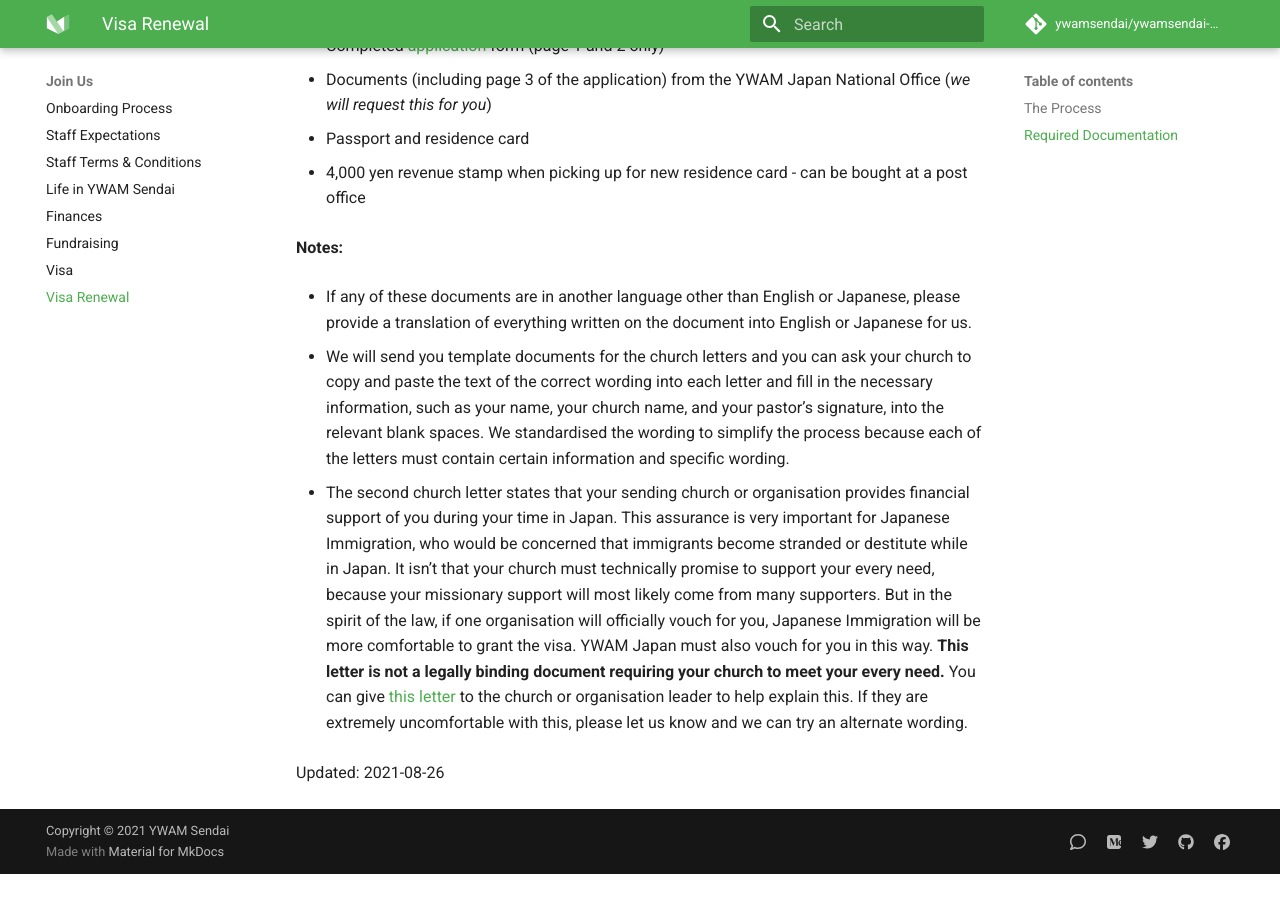
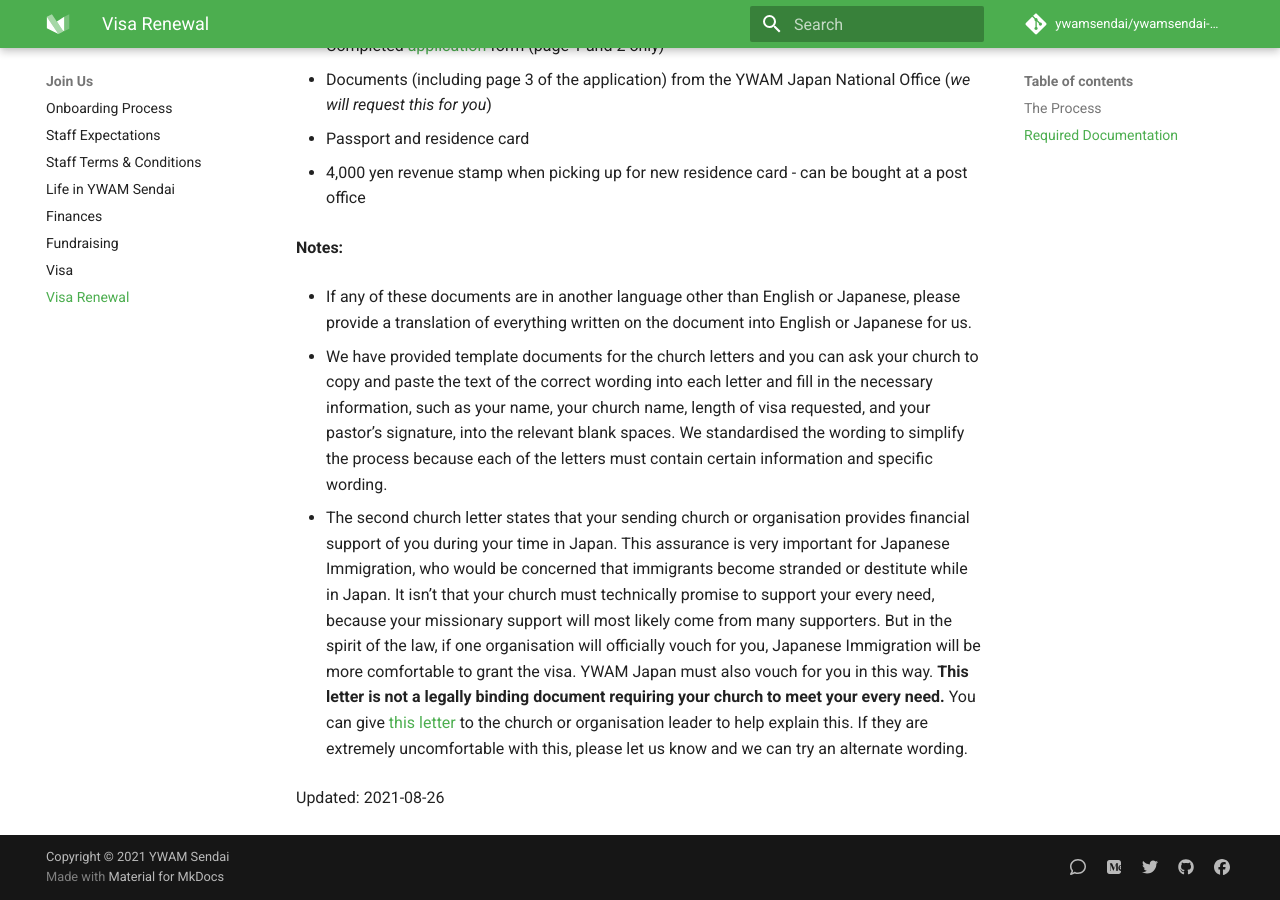
Before and after one commit to ywamsendai/ywamsendai-wiki, an MkDocs documentation site: the page built from docs/ywam/visarenewal.md, in a window 1280 px wide and 900 px high, scrolled down 925 px. Built offline with MkDocs 1.6.1 and Material for MkDocs 9.7.7, drawn with Linux system fonts in a browser that asks for light colours; comment, search, counter and statistics services are not loaded; before the commit the page ends 1799 px from its top, so only the background shows below that.

Commit message:
updated wording

```diff
--- a/docs/ywam/visarenewal.md
+++ b/docs/ywam/visarenewal.md
@@ -34,7 +34,7 @@
 
 * If any of these documents are in another language other than English or Japanese, please provide a translation of everything written on the document into English or Japanese for us.
 
-* We will send you template documents for the church letters and you can ask your church to copy and paste the text of the correct wording into each letter and fill in the necessary information, such as your name, your church name, and your pastor’s signature, into the relevant blank spaces. We standardised the wording to simplify the process because each of the letters must contain certain information and specific wording.
+* We have provided template documents for the church letters and you can ask your church to copy and paste the text of the correct wording into each letter and fill in the necessary information, such as your name, your church name, length of visa requested, and your pastor’s signature, into the relevant blank spaces. We standardised the wording to simplify the process because each of the letters must contain certain information and specific wording.
 
 * The second church letter states that your sending church or organisation provides financial support of you during your time in Japan. This assurance is very important for Japanese Immigration, who would be concerned that immigrants become stranded or destitute while in Japan. It isn’t that your church must technically promise to support your every need, because your missionary support will most likely come from many supporters. But in the spirit of the law, if one organisation will officially vouch for you, Japanese Immigration will be more comfortable to grant the visa. YWAM Japan must also vouch for you in this way. **This letter is not a legally binding document requiring your church to meet your every need.** You can give [this letter](https://docs.google.com/document/d/1KKXTho_OyYNvdtzujvbaIqfp9yFA8uI2LY-5PyZIj2o/edit?usp=sharing) to the church or organisation leader to help explain this. If they are extremely uncomfortable with this, please let us know and we can try an alternate wording.
 
```
Also changed, not shown: docs/ywam/visa.md (+1 -1 lines).
